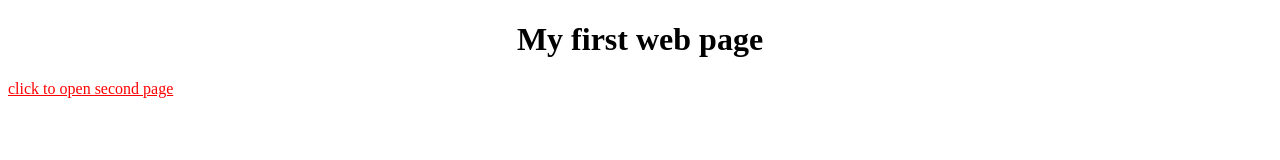
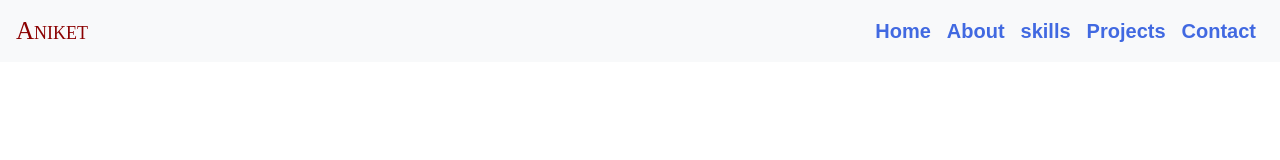
Before and after one commit to Aniket16061998/portfoli_Aniket, a plain HTML site: page index.html in a window 1280 px wide. Drawn offline with nearby package versions, Linux system fonts and the light colour scheme.

Commit message:
chaged the whole page

```diff
--- /dev/null
+++ b/index.css
@@ -0,0 +1,18 @@
+*{
+	box-sizing: border-box;
+	margin: 0px;
+	font-family: 'Mooli', sans-serif;
+}
+.nav-menu
+{
+	font-size: 20px;
+	color: royalblue;
+	font-weight: bolder;
+}
+.logo
+{
+	font-size: 25px;
+	font-family: elephant;
+	font-variant: small-caps;
+	color: darkred;
+}
--- a/index.html
+++ b/index.html
@@ -4,10 +4,38 @@
 	<meta charset="utf-8">
 	<meta name="viewport" content="width=device-width, initial-scale=1">
 	<title>Portfolio</title>
+	<link rel="stylesheet" href="https://cdn.jsdelivr.net/npm/bootstrap@4.6.2/dist/css/bootstrap.min.css" integrity="sha384-xOolHFLEh07PJGoPkLv1IbcEPTNtaed2xpHsD9ESMhqIYd0nLMwNLD69Npy4HI+N" crossorigin="anonymous">
+	<script src="https://cdn.jsdelivr.net/npm/jquery@3.5.1/dist/jquery.slim.min.js" integrity="sha384-DfXdz2htPH0lsSSs5nCTpuj/zy4C+OGpamoFVy38MVBnE+IbbVYUew+OrCXaRkfj" crossorigin="anonymous"></script>
+    <script src="https://cdn.jsdelivr.net/npm/bootstrap@4.6.2/dist/js/bootstrap.bundle.min.js" integrity="sha384-Fy6S3B9q64WdZWQUiU+q4/2Lc9npb8tCaSX9FK7E8HnRr0Jz8D6OP9dO5Vg3Q9ct" crossorigin="anonymous"></script>
+    <link rel="stylesheet" type="text/css" href="index.css">
 </head>
 <body>
-	<h1 align="center">My first web page</h1>
-	<a href="se.html" style="color:red;"> click to open second page</a>
+	<div class="mdiv">
+		<div>
+			<nav class="navbar navbar-expand-lg navbar-light bg-light">
+  <a class="logo" href="#">Aniket</a>
+  <button class="navbar-toggler" type="button" data-toggle="collapse" data-target="#navbarSupportedContent" aria-controls="navbarSupportedContent" aria-expanded="false" aria-label="Toggle navigation">
+    <span class="navbar-toggler-icon"></span>
+  </button>
+
+  <div class="collapse navbar-collapse" id="navbarSupportedContent">
+    <ul class="navbar-nav ml-auto">
+      <li class="nav-item active">
+        <a class="nav-link" href="#"><span class = "nav-menu">Home</span></a>
+      </li>
+     <li class="nav-item active"><a class="nav-link" href="#"><span class="nav-menu">About</span></a> </li>
+     <li class="nav-item active"><a class="nav-link" href="#"><span class="nav-menu">skills</span></a> </li>
+     <li class="nav-item active"><a class="nav-link" href="#"><span class="nav-menu">Projects</span></a> </li>
+     <li class="nav-item active"><a class="nav-link" href="#"><span class="nav-menu">Contact</span></a> </li>
+
+
+    </ul>
+
+  </div>
+</nav>
+		</div>
+
+	</div>
 
 </body>
 </html>
```
